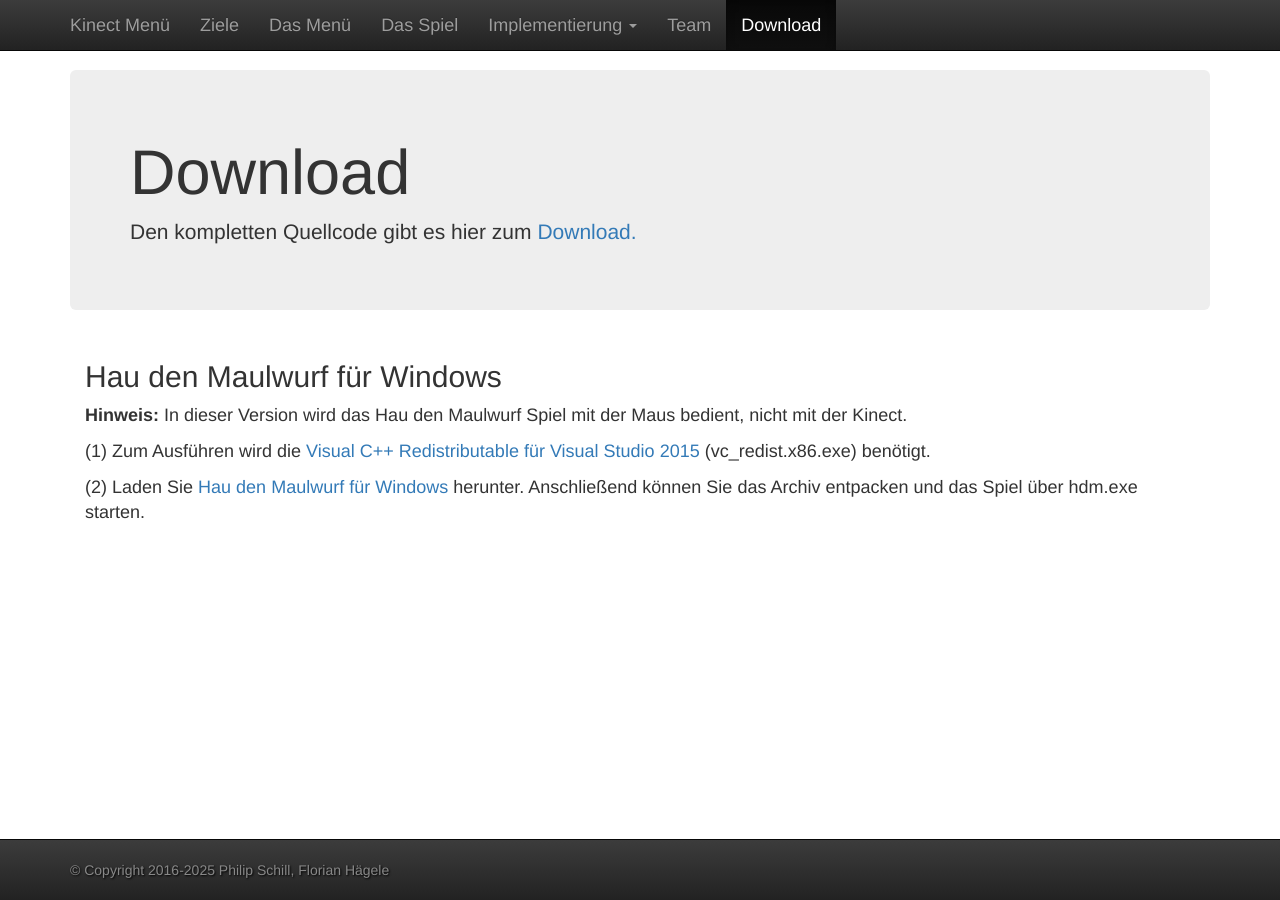
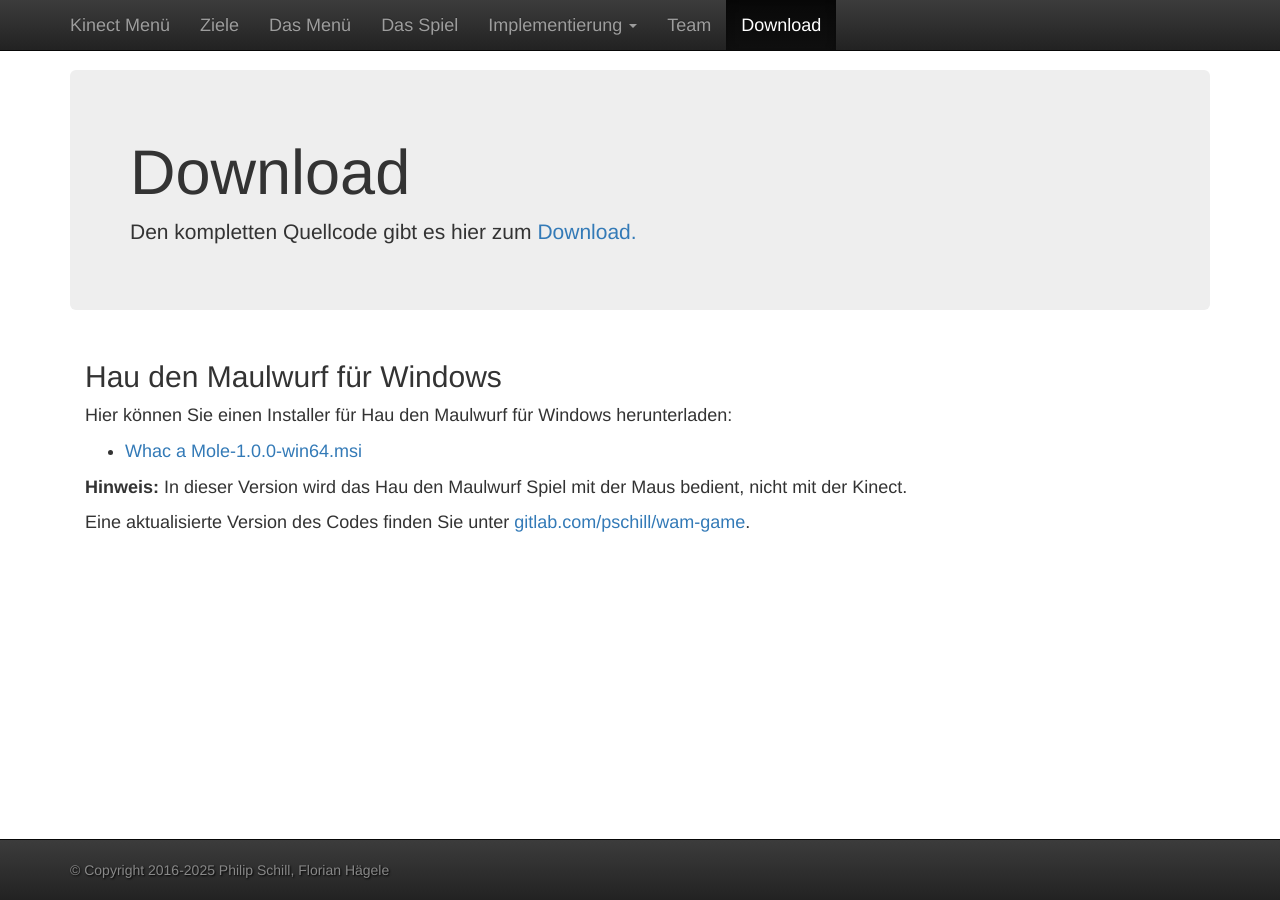
Before and after one commit to dagophil/sfml_openni, a Jekyll site: the page built from download.html, in a window 1280 px wide. Built offline with Jekyll 4.4.1, drawn with Linux system fonts in a browser that asks for light colours.

Commit message:
Added link to latest installer to download page.

```diff
--- a/download.html
+++ b/download.html
@@ -12,7 +12,8 @@ menupos: 6
 
 <div class="container-fluid">
     <h2>Hau den Maulwurf für Windows</h2>
+    <p>Hier können Sie einen Installer für Hau den Maulwurf für Windows herunterladen:</p>
+    <ul><li><a href="https://gitlab.com/pschill/wam-game/-/raw/8b4018a4d0f7e7af8a96f6b8bb2583cf43edcf81/releases/Whac%20a%20Mole-1.0.0-win64.msi" download="Whac a Mole-1.0.0-win64.msi">Whac a Mole-1.0.0-win64.msi</a></li></ul>
     <p><strong>Hinweis:</strong> In dieser Version wird das Hau den Maulwurf Spiel mit der Maus bedient, nicht mit der Kinect.</p>
-    <p>(1) Zum Ausführen wird die <a href="https://www.microsoft.com/en-us/download/details.aspx?id=48145" target="_blank">Visual C++ Redistributable für Visual Studio 2015</a> (vc_redist.x86.exe) benötigt.</p>
-    <p>(2) Laden Sie <a href="hdm_windows.zip">Hau den Maulwurf für Windows</a> herunter. Anschließend können Sie das Archiv entpacken und das Spiel über hdm.exe starten.</p>
+    <p>Eine aktualisierte Version des Codes finden Sie unter <a href="https://gitlab.com/pschill/wam-game">gitlab.com/pschill/wam-game</a>.</p>
 </div>
```
